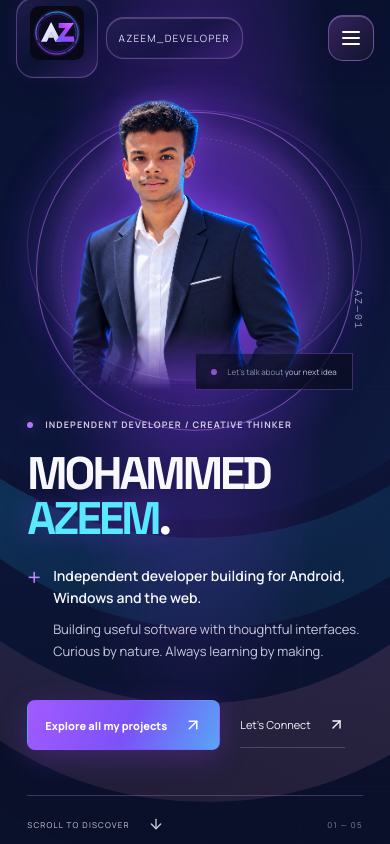
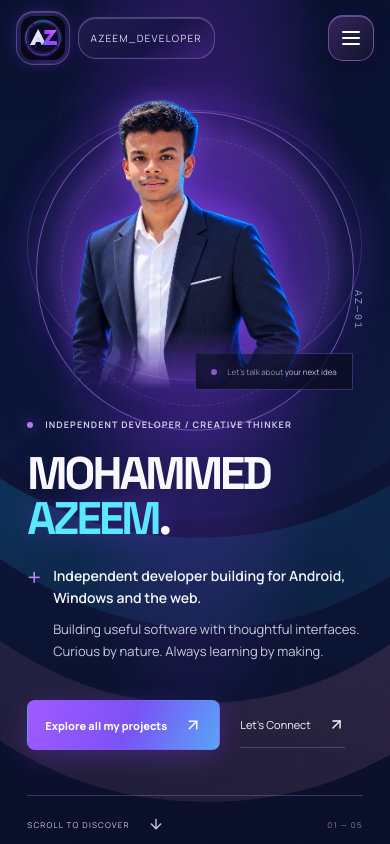
Before and after one commit to Mhd-Azeem/AZ-portfolio, a React (Vite) app: page / in a window 390 px wide. Shown: the top 844 px of the page. Built offline with nearby package versions, Linux system fonts and the light colour scheme.

Commit message:
Fit new AZ emblem into responsive liquid-glass navbar

```diff
--- a/src/style.css
+++ b/src/style.css
@@ -1318,3 +1318,8 @@ h2{font-weight:600;letter-spacing:-.058em}
   .hero{padding-top:95px;padding-bottom:50px}
   .hero .portrait-stage{height:min(57vh,480px)}
 }
+
+/* Circular AZ emblem in the floating glass navigation tile. */
+.navbar .brand{display:flex;align-items:center;justify-content:center;padding:5px;min-width:62px;min-height:62px;line-height:1}
+.navbar .brand img{display:block;width:54px;height:54px;object-fit:contain;border-radius:12px;filter:drop-shadow(0 0 10px #8b55ff50)}
+@media(max-width:700px){.navbar .brand{min-width:52px;min-height:52px;padding:4px}.navbar .brand img{width:44px;height:44px}}
```
